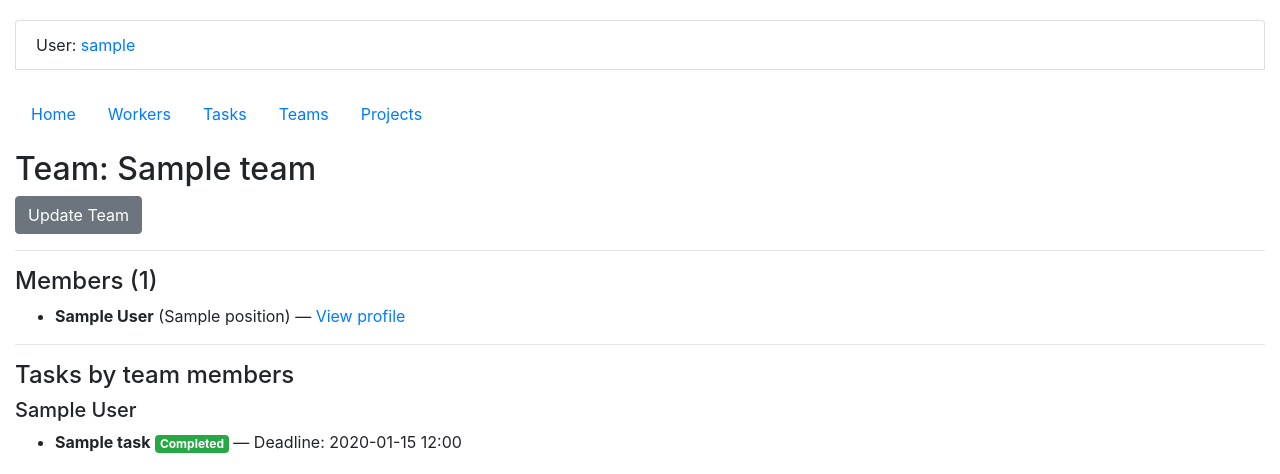
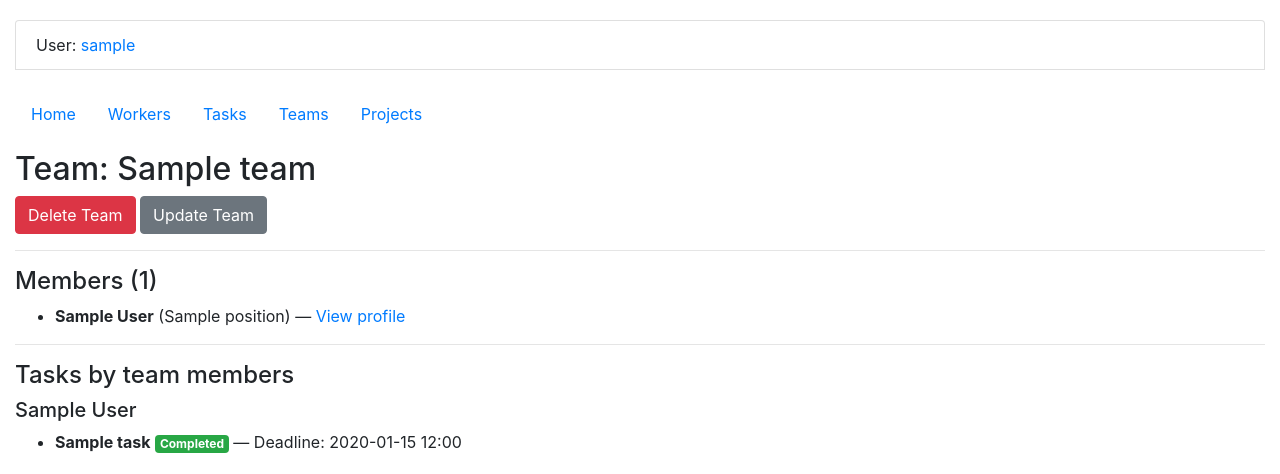
Before and after one commit to DLisovyi94/Task-manager-for-IT-companies, a Django app: page /teams/1/ in a window 1280 px wide. Shown: the top 474 px of the page. Run offline with Django 5.2, Linux system fonts and the light colour scheme; a user stored in the database is signed in; tables that the repository leaves empty hold one stand-in row (values such as "Sample post"); parts of the project's set-up code (start-up, migrations or seed data) failed here and were passed over.

Commit message:
feat: Add page button - "delete team" and page "delete team"

```diff
--- a/task/urls.py
+++ b/task/urls.py
@@ -17,6 +17,7 @@ from .views import (
     TeamDetailView,
     TeamCreateView,
     TeamUpdateView,
+    TeamDeleteView,
 )
 
 urlpatterns = [
@@ -38,7 +39,7 @@ urlpatterns = [
     path("teams/<int:pk>/", TeamDetailView.as_view(), name="team-detail"),
     path("teams/create/", TeamCreateView.as_view(), name="team-create"),
     path("teams/<int:pk>/update/", TeamUpdateView.as_view(), name="team-update"),
-    # path("teams/<int:pk>/delete/", TeamDeleteView.as_view(), name="team-delete"),
+    path("teams/<int:pk>/delete/", TeamDeleteView.as_view(), name="team-delete"),
     path("projects/", ProjectListView.as_view(), name="project_list"),
 ]
 
--- a/task/views.py
+++ b/task/views.py
@@ -135,6 +135,11 @@ class TeamUpdateView(LoginRequiredMixin, generic.UpdateView):
     success_url = reverse_lazy("task:team_list")
 
 
+class TeamDeleteView(LoginRequiredMixin, generic.DeleteView):
+    model = Team
+    success_url = reverse_lazy("task:team_list")
+
+
 
 
 # class TaskUpdateView(LoginRequiredMixin, generic.UpdateView):
--- a/templates/task/team_detail.html
+++ b/templates/task/team_detail.html
@@ -4,7 +4,7 @@
   <h2>Team: {{ team.name }}</h2>
 
   <div class="mb-3">
-{#    <a href="{% url 'task:team-delete' pk=team.id %}" class="btn btn-danger">Delete Team</a>#}
+    <a href="{% url 'task:team-delete' pk=team.id %}" class="btn btn-danger">Delete Team</a>
     <a href="{% url 'task:team-update' pk=team.id %}" class="btn btn-secondary">Update Team</a>
   </div>
 
```
Also changed, not shown: templates/task/team_confirm_delete.html (added, +10 -0 lines).
